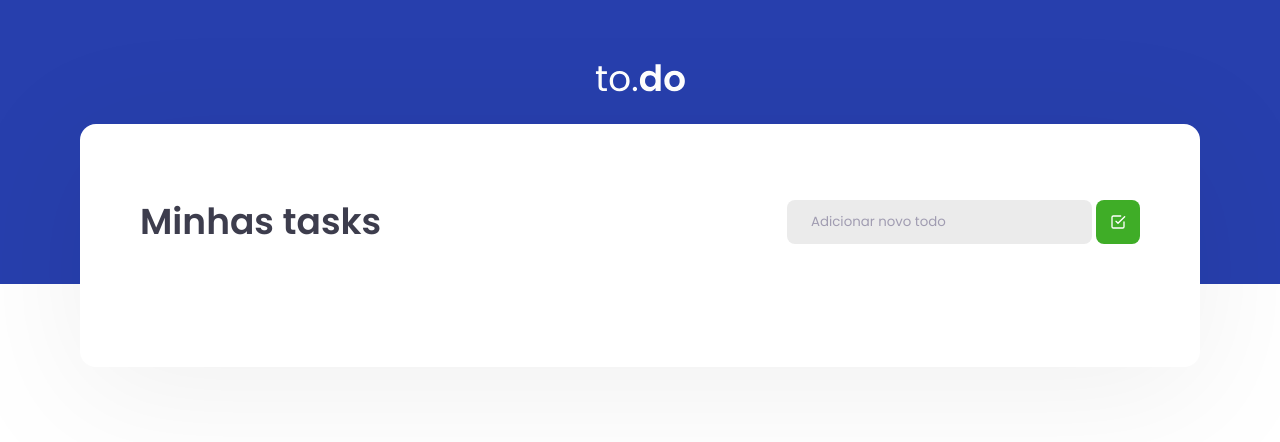
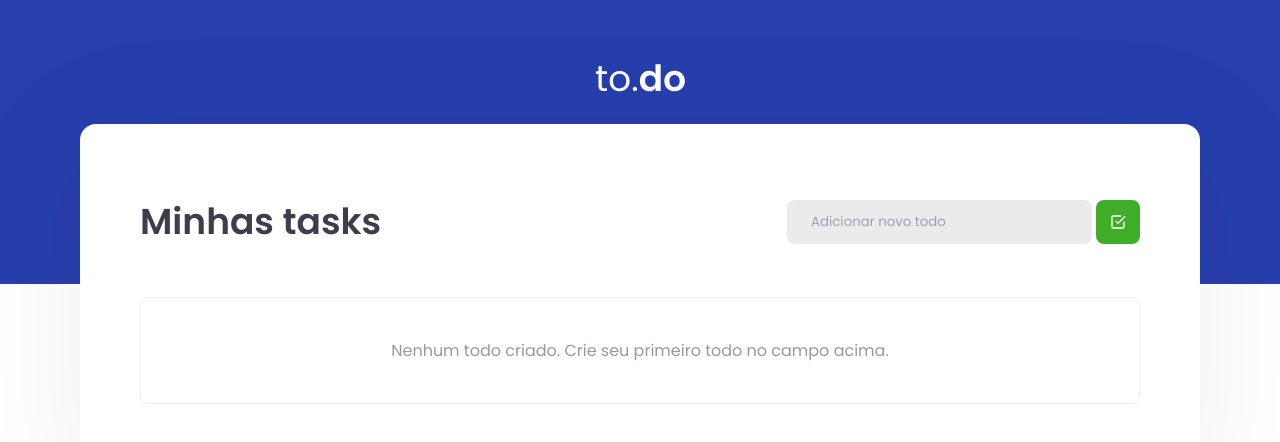
Before and after one commit to wilsoniwano/desafio-conceitos-do-react, a React app: page / in a window 1280 px wide. Shown: the top 442 px of the page. Built offline with nearby package versions, Linux system fonts and the light colour scheme.

Commit message:
Adicionando placeholder para tela sem todos

```diff
--- a/src/components/TaskList.tsx
+++ b/src/components/TaskList.tsx
@@ -28,7 +28,7 @@ export function TaskList() {
 
       setTasks([...tasks, newTask]);
     } else {
-      alert("Insira um título para a tarefa.");
+      alert("Insira um título para o todo.");
     }
   }
 
@@ -50,6 +50,20 @@ export function TaskList() {
 
   function handleRemoveTask(id: number) {
     // Remova uma task da listagem pelo ID
+
+    let newArray: Task[] = [];
+
+    tasks.forEach((item) => {
+      if (item.id !== id) {
+        newArray.push(item);
+      }
+    });
+
+    setTasks(newArray);
+  }
+
+  function hidePlaceholder() {
+    return tasks.length > 0;
   }
 
   return (
@@ -75,6 +89,9 @@ export function TaskList() {
       </header>
 
       <main>
+        <p className={hidePlaceholder() ? "hidden" : "placeholder"}>
+          Nenhum todo criado. Crie seu primeiro todo no campo acima.
+        </p>
         <ul>
           {tasks.map((task) => (
             <li key={task.id}>
--- a/src/styles/global.scss
+++ b/src/styles/global.scss
@@ -1,12 +1,12 @@
 :root {
-  --blue: #273FAD;
-  --green: #3FAD27;
-  --red: 	#ad273f;
-  --background: #EBEBEB;
-  --shapes: #FFFFFF;
-  --text-title: #3D3D4D;
-  --text: #1C1C29;
-  --text-light: #A09CB1;
+  --blue: #273fad;
+  --green: #3fad27;
+  --red: #ad273f;
+  --background: #ebebeb;
+  --shapes: #ffffff;
+  --text-title: #3d3d4d;
+  --text: #1c1c29;
+  --text-light: #a09cb1;
 }
 
 * {
@@ -20,7 +20,8 @@ body {
   color: #121214;
 }
 
-input, textarea {
+input,
+textarea {
   font-family: "Poppins";
 }
 
@@ -30,6 +31,21 @@ input, textarea {
   padding: 2.5rem 1rem;
 }
 
-button, .checkmark {
+button,
+.checkmark {
   cursor: pointer;
 }
+
+.hidden {
+  display: none;
+}
+
+.placeholder {
+  display: flex;
+  align-items: center;
+  justify-content: center;
+  border: 1px solid #eee;
+  padding: 40px;
+  border-radius: 8px;
+  color: #999;
+}
```
